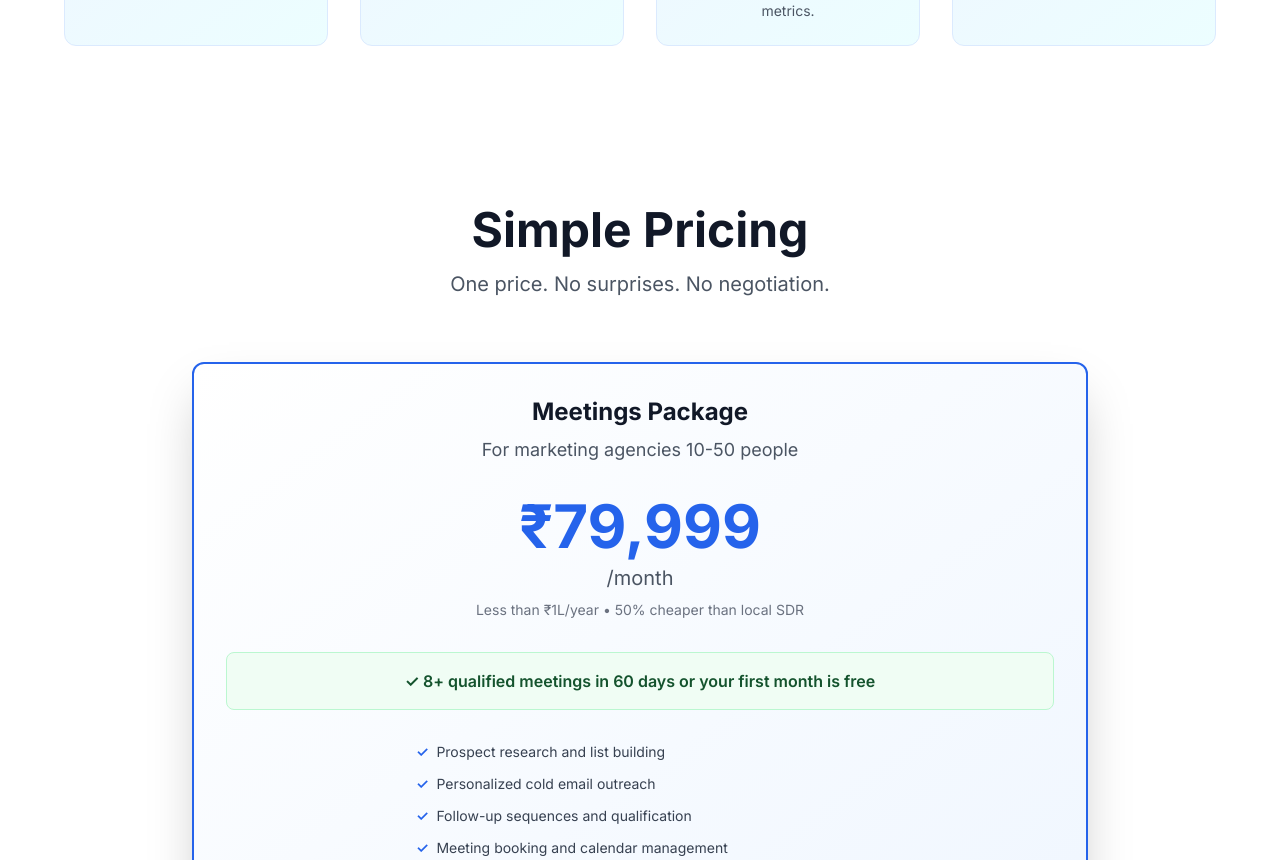
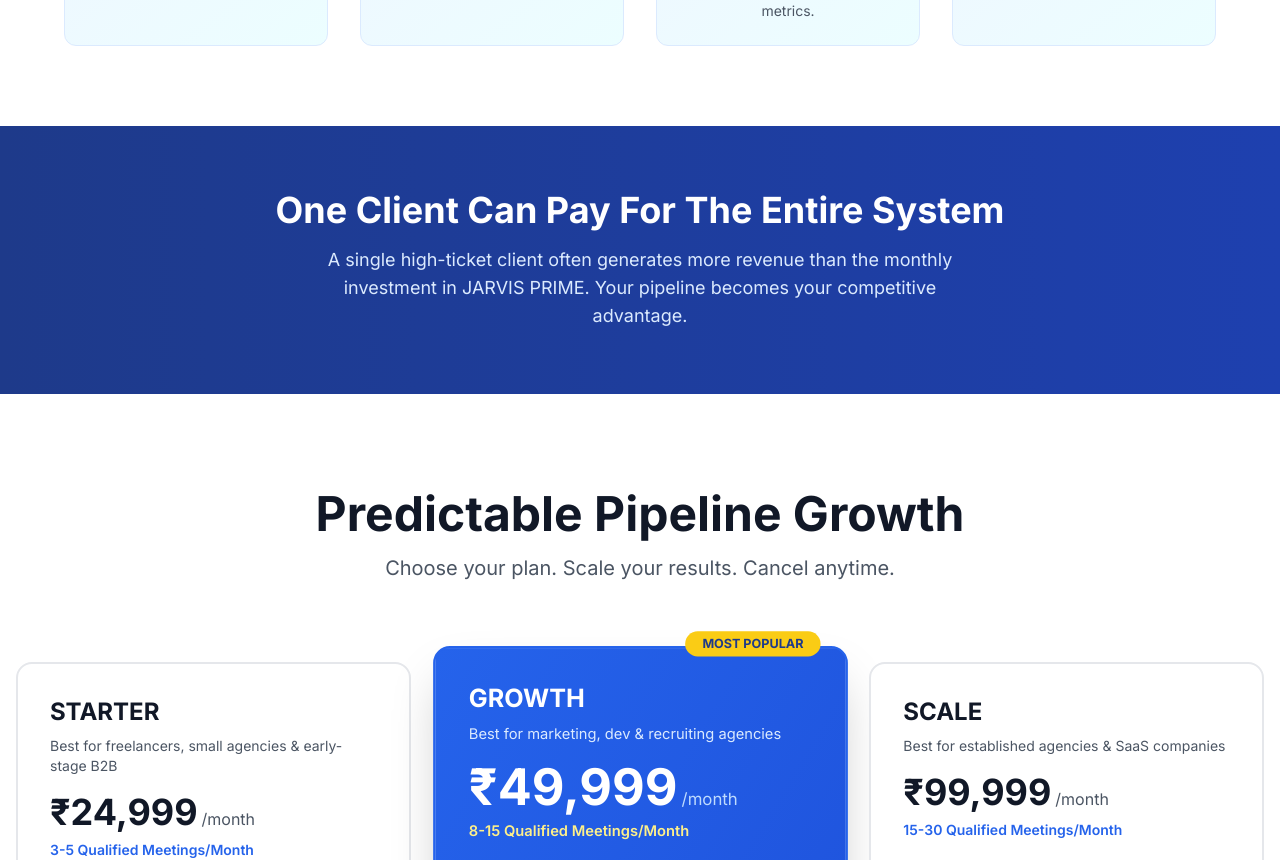
Before and after one commit to Singhscode/jarvis-prime, a Next.js app in the folder apps/site/: page / in a window 1280 px wide. Shown: the part 1940-2800 px from the top of the page. Built offline with nearby package versions, Linux system fonts and the light colour scheme.

Commit message:
feat: redesign pricing section with 3-tier premium SaaS structure, ROI focus, and modern glassmorphism cards

```diff
--- a/apps/site/src/app/page.tsx
+++ b/apps/site/src/app/page.tsx
@@ -176,72 +176,209 @@
         </div>
       </section>
 
+      {/* ROI Section */}
+      <section className="relative z-10 py-16 px-4 bg-gradient-to-r from-blue-900 to-blue-800">
+        <div className="max-w-4xl mx-auto text-center">
+          <h2 className="text-3xl md:text-4xl font-bold text-white mb-4">
+            One Client Can Pay For The Entire System
+          </h2>
+          <p className="text-lg text-blue-100 max-w-2xl mx-auto">
+            A single high-ticket client often generates more revenue than the monthly investment in JARVIS PRIME. Your pipeline becomes your competitive advantage.
+          </p>
+        </div>
+      </section>
+
       {/* Pricing Section */}
-      <section id="pricing" className="relative z-10 py-20 px-4">
-        <div className="max-w-4xl mx-auto">
-          <div className="text-center mb-16">
+      <section id="pricing" className="relative z-10 py-24 px-4 bg-white">
+        <div className="max-w-7xl mx-auto">
+          <div className="text-center mb-20">
             <h2 className="text-4xl md:text-5xl font-bold text-gray-900 mb-4">
-              Simple Pricing
+              Predictable Pipeline Growth
             </h2>
-            <p className="text-xl text-gray-600">
-              One price. No surprises. No negotiation.
+            <p className="text-xl text-gray-600 max-w-2xl mx-auto">
+              Choose your plan. Scale your results. Cancel anytime.
             </p>
           </div>
 
-          <div className="p-8 rounded-xl border-2 border-blue-600 bg-gradient-to-br from-white to-blue-50 shadow-2xl">
-            <div className="text-center">
-              <h3 className="font-bold text-2xl text-gray-900 mb-2">Meetings Package</h3>
-              <p className="text-lg text-gray-600 mb-8">For marketing agencies 10-50 people</p>
-
-              <div className="mb-8">
-                <div className="text-6xl font-bold text-blue-600 mb-2">₹79,999</div>
-                <div className="text-xl text-gray-600">/month</div>
-                <div className="text-sm text-gray-500 mt-2">Less than ₹1L/year • 50% cheaper than local SDR</div>
+          <div className="grid md:grid-cols-3 gap-8 mb-16">
+            {/* STARTER PLAN */}
+            <div className="relative group rounded-2xl p-8 bg-white border-2 border-gray-200 hover:border-blue-400 transition-all hover:shadow-xl hover:-translate-y-1">
+              <div className="mb-6">
+                <h3 className="text-2xl font-bold text-gray-900 mb-2">STARTER</h3>
+                <p className="text-sm text-gray-600 mb-4">Best for freelancers, small agencies & early-stage B2B</p>
+                <div className="flex items-baseline gap-1 mb-2">
+                  <span className="text-4xl font-bold text-gray-900">₹24,999</span>
+                  <span className="text-gray-600">/month</span>
+                </div>
+                <p className="text-sm text-blue-600 font-semibold">3-5 Qualified Meetings/Month</p>
               </div>
 
-              <div className="bg-green-50 border border-green-200 rounded-lg p-4 mb-8">
-                <p className="text-green-900 font-semibold">
-                  ✓ 8+ qualified meetings in 60 days or your first month is free
-                </p>
+              <div className="mb-8 pb-8 border-b border-gray-200">
+                <ul className="space-y-3">
+                  <li className="flex items-start gap-3 text-sm">
+                    <span className="text-blue-500 font-bold text-lg">✓</span>
+                    <span className="text-gray-700">Lead Research & Prospect Building</span>
+                  </li>
+                  <li className="flex items-start gap-3 text-sm">
+                    <span className="text-blue-500 font-bold text-lg">✓</span>
+                    <span className="text-gray-700">500 Prospects Monthly</span>
+                  </li>
+                  <li className="flex items-start gap-3 text-sm">
+                    <span className="text-blue-500 font-bold text-lg">✓</span>
+                    <span className="text-gray-700">AI Personalized Outreach</span>
+                  </li>
+                  <li className="flex items-start gap-3 text-sm">
+                    <span className="text-blue-500 font-bold text-lg">✓</span>
+                    <span className="text-gray-700">Automated Follow-Ups</span>
+                  </li>
+                  <li className="flex items-start gap-3 text-sm">
+                    <span className="text-blue-500 font-bold text-lg">✓</span>
+                    <span className="text-gray-700">Email Campaign Setup</span>
+                  </li>
+                  <li className="flex items-start gap-3 text-sm">
+                    <span className="text-blue-500 font-bold text-lg">✓</span>
+                    <span className="text-gray-700">Monthly Performance Report</span>
+                  </li>
+                  <li className="flex items-start gap-3 text-sm">
+                    <span className="text-blue-500 font-bold text-lg">✓</span>
+                    <span className="text-gray-700">Email Support</span>
+                  </li>
+                </ul>
               </div>
 
-              <ul className="text-left space-y-3 mb-8 max-w-md mx-auto">
-                <li className="text-sm flex items-start gap-2 text-gray-700">
-                  <span className="text-blue-600 font-bold">✓</span>
-                  <span>Prospect research and list building</span>
+              <a href="/book-call" className="w-full py-3 px-6 rounded-lg font-semibold text-center border-2 border-blue-600 text-blue-600 hover:bg-blue-50 transition-all">
+                Book Free Strategy Call
+              </a>
+            </div>
+
+            {/* GROWTH PLAN - FEATURED */}
+            <div className="relative group rounded-2xl p-8 bg-gradient-to-br from-blue-600 to-blue-700 text-white border-2 border-blue-600 shadow-2xl hover:shadow-3xl hover:-translate-y-2 transition-all md:scale-105">
+              <div className="absolute -top-4 right-6 bg-yellow-400 text-blue-900 px-4 py-1 rounded-full font-bold text-xs">
+                MOST POPULAR
+              </div>
+
+              <div className="mb-6">
+                <h3 className="text-2xl font-bold mb-2">GROWTH</h3>
+                <p className="text-sm text-blue-100 mb-4">Best for marketing, dev & recruiting agencies</p>
+                <div className="flex items-baseline gap-1 mb-2">
+                  <span className="text-5xl font-bold">₹49,999</span>
+                  <span className="text-blue-200">/month</span>
+                </div>
+                <p className="text-sm text-yellow-200 font-semibold">8-15 Qualified Meetings/Month</p>
+              </div>
+
+              <div className="mb-8 pb-8 border-b border-blue-500">
+                <ul className="space-y-3">
+                  <li className="flex items-start gap-3 text-sm">
+                    <span className="text-yellow-300 font-bold text-lg">✓</span>
+                    <span className="text-blue-50">Everything in Starter +</span>
                   </li>
-                <li className="text-sm flex items-start gap-2 text-gray-700">
-                  <span className="text-blue-600 font-bold">✓</span>
-                  <span>Personalized cold email outreach</span>
+                  <li className="flex items-start gap-3 text-sm">
+                    <span className="text-yellow-300 font-bold text-lg">✓</span>
+                    <span className="text-blue-50">2,000 Prospects Monthly</span>
                   </li>
-                <li className="text-sm flex items-start gap-2 text-gray-700">
-                  <span className="text-blue-600 font-bold">✓</span>
-                  <span>Follow-up sequences and qualification</span>
+                  <li className="flex items-start gap-3 text-sm">
+                    <span className="text-yellow-300 font-bold text-lg">✓</span>
+                    <span className="text-blue-50">LinkedIn Outreach</span>
                   </li>
-                <li className="text-sm flex items-start gap-2 text-gray-700">
-                  <span className="text-blue-600 font-bold">✓</span>
-                  <span>Meeting booking and calendar management</span>
+                  <li className="flex items-start gap-3 text-sm">
+                    <span className="text-yellow-300 font-bold text-lg">✓</span>
+                    <span className="text-blue-50">Multi-Channel Campaigns</span>
                   </li>
-                <li className="text-sm flex items-start gap-2 text-gray-700">
-                  <span className="text-blue-600 font-bold">✓</span>
-                  <span>Weekly performance reports</span>
+                  <li className="flex items-start gap-3 text-sm">
+                    <span className="text-yellow-300 font-bold text-lg">✓</span>
+                    <span className="text-blue-50">CRM Integration</span>
                   </li>
-                <li className="text-sm flex items-start gap-2 text-gray-700">
-                  <span className="text-blue-600 font-bold">✓</span>
-                  <span>Month-to-month (cancel anytime)</span>
+                  <li className="flex items-start gap-3 text-sm">
+                    <span className="text-yellow-300 font-bold text-lg">✓</span>
+                    <span className="text-blue-50">Weekly Optimization</span>
+                  </li>
+                  <li className="flex items-start gap-3 text-sm">
+                    <span className="text-yellow-300 font-bold text-lg">✓</span>
+                    <span className="text-blue-50">Advanced Analytics</span>
+                  </li>
+                  <li className="flex items-start gap-3 text-sm">
+                    <span className="text-yellow-300 font-bold text-lg">✓</span>
+                    <span className="text-blue-50">Priority Support</span>
                   </li>
                 </ul>
+              </div>
 
-              <a href="/book-call" className="w-full py-4 px-8 rounded-lg font-semibold transition-all text-lg bg-blue-600 text-white hover:bg-blue-700 shadow-lg hover:shadow-xl">
-                Schedule Your Demo Call
+              <a href="/book-call" className="w-full py-3 px-6 rounded-lg font-bold text-center bg-yellow-400 text-blue-900 hover:bg-yellow-300 transition-all">
+                Scale My Pipeline
+              </a>
+            </div>
+
+            {/* SCALE PLAN */}
+            <div className="relative group rounded-2xl p-8 bg-white border-2 border-gray-200 hover:border-blue-400 transition-all hover:shadow-xl hover:-translate-y-1">
+              <div className="mb-6">
+                <h3 className="text-2xl font-bold text-gray-900 mb-2">SCALE</h3>
+                <p className="text-sm text-gray-600 mb-4">Best for established agencies & SaaS companies</p>
+                <div className="flex items-baseline gap-1 mb-2">
+                  <span className="text-4xl font-bold text-gray-900">₹99,999</span>
+                  <span className="text-gray-600">/month</span>
+                </div>
+                <p className="text-sm text-blue-600 font-semibold">15-30 Qualified Meetings/Month</p>
+              </div>
+
+              <div className="mb-8 pb-8 border-b border-gray-200">
+                <ul className="space-y-3">
+                  <li className="flex items-start gap-3 text-sm">
+                    <span className="text-blue-500 font-bold text-lg">✓</span>
+                    <span className="text-gray-700">Everything in Growth +</span>
+                  </li>
+                  <li className="flex items-start gap-3 text-sm">
+                    <span className="text-blue-500 font-bold text-lg">✓</span>
+                    <span className="text-gray-700">5,000+ Prospects Monthly</span>
+                  </li>
+                  <li className="flex items-start gap-3 text-sm">
+                    <span className="text-blue-500 font-bold text-lg">✓</span>
+                    <span className="text-gray-700">Dedicated Campaign Manager</span>
+                  </li>
+                  <li className="flex items-start gap-3 text-sm">
+                    <span className="text-blue-500 font-bold text-lg">✓</span>
+                    <span className="text-gray-700">AI Lead Scoring</span>
+                  </li>
+                  <li className="flex items-start gap-3 text-sm">
+                    <span className="text-blue-500 font-bold text-lg">✓</span>
+                    <span className="text-gray-700">Custom Outbound Strategy</span>
+                  </li>
+                  <li className="flex items-start gap-3 text-sm">
+                    <span className="text-blue-500 font-bold text-lg">✓</span>
+                    <span className="text-gray-700">Advanced Reporting Dashboard</span>
+                  </li>
+                  <li className="flex items-start gap-3 text-sm">
+                    <span className="text-blue-500 font-bold text-lg">✓</span>
+                    <span className="text-gray-700">Unlimited Campaign Optimization</span>
+                  </li>
+                  <li className="flex items-start gap-3 text-sm">
+                    <span className="text-blue-500 font-bold text-lg">✓</span>
+                    <span className="text-gray-700">VIP Support</span>
+                  </li>
+                </ul>
+              </div>
+
+              <a href="/book-call" className="w-full py-3 px-6 rounded-lg font-semibold text-center bg-blue-600 text-white hover:bg-blue-700 transition-all">
+                Book Growth Consultation
               </a>
             </div>
           </div>
 
+          {/* Guarantee Section */}
+          <div className="max-w-3xl mx-auto bg-gradient-to-r from-green-50 to-emerald-50 border-2 border-green-200 rounded-2xl p-8 text-center">
+            <h3 className="text-2xl font-bold text-green-900 mb-3">
+              Built For Predictable Pipeline Growth
+            </h3>
+            <p className="text-green-800">
+              Our AI-driven outbound system continuously finds, qualifies, and engages prospects so your team can focus on closing deals. No hiring, no training, no management overhead.
+            </p>
+          </div>
+
           <div className="text-center mt-12">
-            <p className="text-gray-600">
-              Have questions? <a href="mailto:hello@jarvisprime.me" className="text-blue-600 hover:text-blue-700 font-semibold">Email us</a> or <a href="tel:+918810500723" className="text-blue-600 hover:text-blue-700 font-semibold">call +91 88105 00723</a>
+            <p className="text-gray-600 mb-2">
+              <a href="mailto:hello@jarvisprime.me" className="text-blue-600 hover:text-blue-700 font-semibold">Email us</a> or <a href="tel:+918810500723" className="text-blue-600 hover:text-blue-700 font-semibold">call +91 88105 00723</a>
             </p>
+            <p className="text-sm text-gray-500">All plans include month-to-month flexibility. Cancel anytime.</p>
           </div>
         </div>
       </section>
@@ -251,38 +388,46 @@
         <div className="max-w-4xl mx-auto">
           <div className="text-center mb-16">
             <h2 className="text-4xl md:text-5xl font-bold text-gray-900 mb-4">
-              Questions?
+              Common Questions
             </h2>
             <p className="text-xl text-gray-600">
-              Here's what we hear most
+              Everything you need to know about JARVIS PRIME
             </p>
           </div>
 
           <div className="space-y-4">
             {[
               {
-                q: 'What if we don\'t get 8 meetings in 60 days?',
-                a: 'We work for free until you do. That\'s the guarantee. If we don\'t deliver, you don\'t pay. We only win when you win.'
+                q: 'How quickly can campaigns launch?',
+                a: 'We can launch your first campaign within 7-10 days of onboarding. You\'ll see initial outreach results within 2-3 weeks, and first qualified meetings typically appear within 3-4 weeks.'
               },
               {
-                q: 'How much do you actually need from us?',
-                a: 'You give us 30 minutes for an onboarding call to understand your business, ideal clients, and what success looks like. Then we handle everything else.'
+                q: 'Do you work with agencies?',
+                a: 'Yes, agencies are our specialty. We work with marketing agencies, development agencies, recruiting firms, and B2B consultancies. Our system is optimized for service-based businesses with high-ticket offerings.'
               },
               {
-                q: 'What types of agencies do you work with?',
-                a: 'Marketing agencies with 10-50 people are the sweet spot. Web dev agencies, AI agencies, and consulting firms also work well. We specialize in businesses that sell services, not products.'
+                q: 'Do you provide leads or just the system?',
+                a: 'We provide everything—research, prospect targeting, personalized outreach, follow-ups, and meeting bookings. You get qualified prospects delivered to your calendar. It\'s done-for-you, not DIY.'
+              },
+              {
+                q: 'Is there a long-term contract?',
+                a: 'No. All plans are month-to-month. No setup fees, no long-term commitment. If we\'re not delivering results, you can cancel anytime. We\'re confident in our results.'
+              },
+              {
+                q: 'How are meetings qualified?',
+                a: 'We use AI lead scoring to qualify prospects based on your ICP (Ideal Customer Profile). Each person we book has been pre-qualified for relevance, budget authority, and buying timeline before they hit your calendar.'
               },
               {
                 q: 'How is this different from hiring an SDR?',
-                a: 'Hiring an SDR costs ₹1,50,000-2,00,000/month, takes 2-3 months to ramp, and you handle all management. With us, just ₹79,999/month gets you a proven process and guaranteed results. You\'re paying 50% less with better outcomes and zero hiring headaches.'
+                a: 'Hiring an SDR costs ₹1.5L-2L/month, takes 2-3 months to ramp, and requires management overhead. JARVIS PRIME is predictable, instant, and done-for-you at a fraction of the cost. Plus, we guarantee results.'
               },
               {
-                q: 'Can I cancel anytime?',
-                a: 'Yes. Month-to-month only. If we\'re not delivering meetings, cancel. But we\'re confident you\'ll stay.'
+                q: 'Can I upgrade or downgrade my plan?',
+                a: 'Absolutely. Change your plan anytime. Pro-rated billing ensures you only pay for what you use. Many clients start with Starter and scale to Growth as they see results.'
               },
               {
-                q: 'How soon can we start?',
-                a: 'Schedule a demo call and we can kickoff within a week. First meetings typically show up within 2-3 weeks.'
+                q: 'What if campaigns don\'t work for my business?',
+                a: 'We optimize continuously. Our team reviews campaign performance weekly (Growth/Scale plans) and makes adjustments to improve response rates, meeting bookings, and ROI.'
               }
             ].map((faq, idx) => (
               <div key={idx} className="border border-gray-200 rounded-lg overflow-hidden bg-white">
```
Lines whose indentation alone changed are shown as unchanged.
